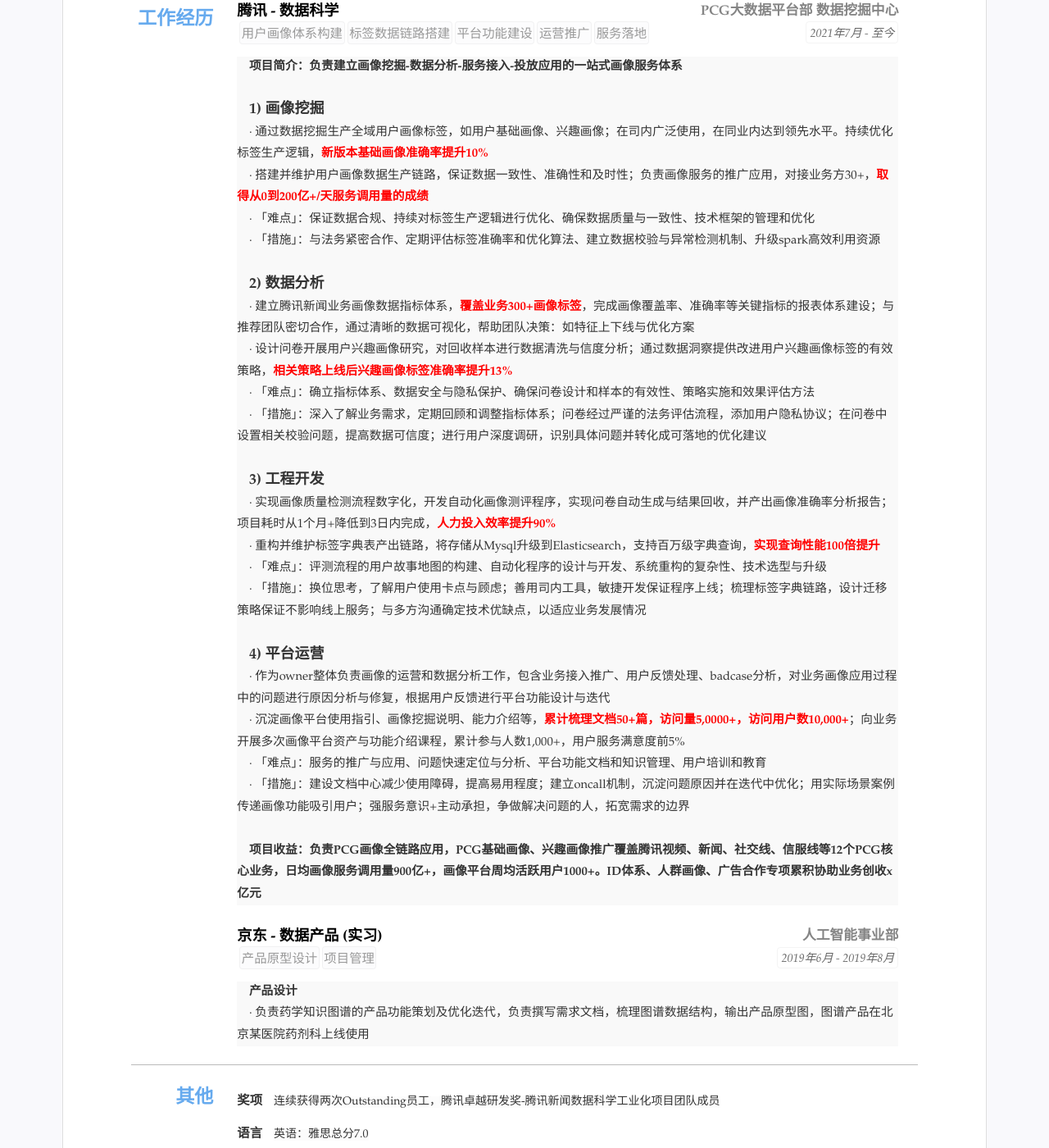
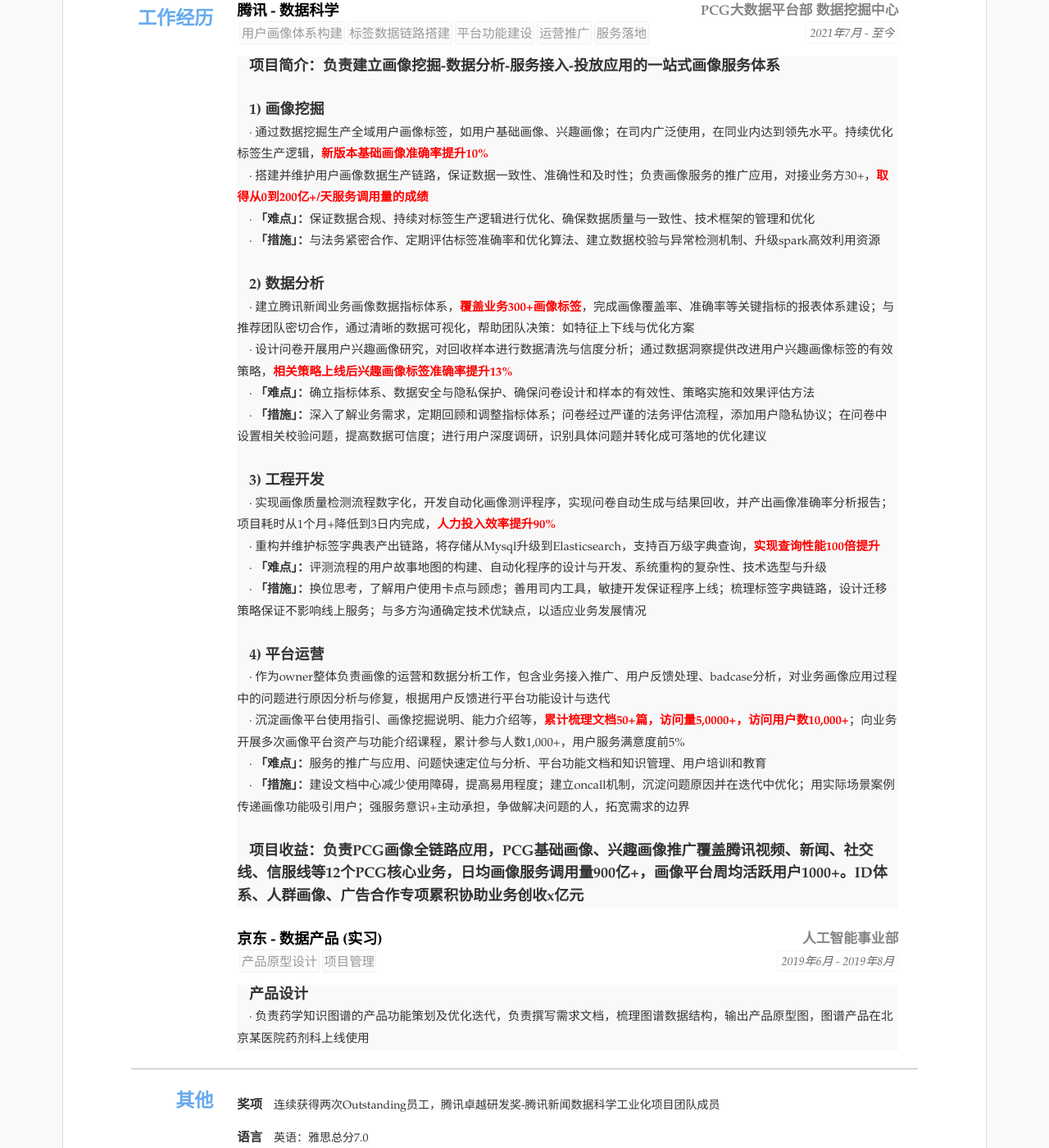
Before and after one commit to kuailexiaoshenxian/cn-wx-cv, a Jekyll site: the page built from index.html, in a window 1280 px wide and 1400 px high, scrolled down 578 px. Shown: the whole window at 82% size. Built offline with Jekyll 4.4.1, drawn with Linux system fonts in a browser that asks for light colours.

Commit message:
Update resume.yml

```diff
--- a/_data/resume.yml
+++ b/_data/resume.yml
@@ -53,8 +53,8 @@ main: #简历主要内容，
     - 大数据工具：Hadoop, Spark, Hive, Mysql, Presto, OLAP (Clickhouse, Elasticsearch)
   - title: 个人总结
 
-    detail:  1. 3年数据开发经历，针对画像场景进行数据挖掘并形成策略，持续迭代画像平台与画像数据体系，提供可靠的数据服务 <br>  &nbsp &nbsp
-             2. 工作认真负责、勇于担当、沟通和团队协作能力强；能力综合，有独立管理和运营项目的经验
+    detail:  <strong>1. 3年数据开发经历，针对画像场景进行数据挖掘并形成策略，持续迭代画像平台与画像数据体系，提供可靠的数据服务</strong> <br>  &nbsp &nbsp
+             <strong>2. 工作认真负责、勇于担当、沟通和团队协作能力强；能力综合，有独立管理和运营项目的经验 </strong>
 
              # 2年以上数据产品经理经验，具备数据平台和数据治理实践经验
              # 熟练使用sql、python，熟悉大数据技术概念如hadoop、spark、hive、flink、mq、kafka等；
@@ -97,33 +97,33 @@ main: #简历主要内容，
     # - 画像提升
     # - 实验配置
     # summary: 职务或者工作总结(自动折叠) 业务数据科学：负责新闻业务画像覆盖率、准确率提升，建立画像服务的指标监控体系 <br>  &nbsp &nbsp  平台数据开发：作为开发者完成数据平台的链路搭建和功能上线，为业务提供可靠的画像平台服务
-    detail: <strong>项目简介：负责建立画像挖掘-数据分析-服务接入-投放应用的一站式画像服务体系</strong> <br>  &nbsp &nbsp
+    detail: <font size=4><strong>项目简介：负责建立画像挖掘-数据分析-服务接入-投放应用的一站式画像服务体系</strong></font> <br>  &nbsp &nbsp
             <br>  &nbsp &nbsp
             <font size=4><strong> 1) 画像挖掘</strong></font> <br>  &nbsp &nbsp
             · 通过数据挖掘生产全域用户画像标签，如用户基础画像、兴趣画像；在司内广泛使用，在同业内达到领先水平。持续优化标签生产逻辑，<font color=#FF000><strong>新版本基础画像准确率提升10%</strong></font> <br> &nbsp &nbsp
             · 搭建并维护用户画像数据生产链路，保证数据一致性、准确性和及时性；负责画像服务的推广应用，对接业务方30+，<font color=#FF000><strong>取得从0到200亿+/天服务调用量的成绩</strong></font>  <br>  &nbsp &nbsp
-            · 「难点」：保证数据合规、持续对标签生产逻辑进行优化、确保数据质量与一致性、技术框架的管理和优化 <br>  &nbsp &nbsp
-            · 「措施」：与法务紧密合作、定期评估标签准确率和优化算法、建立数据校验与异常检测机制、升级spark高效利用资源 <br>  &nbsp &nbsp
+            · <strong>「难点」：</strong>保证数据合规、持续对标签生产逻辑进行优化、确保数据质量与一致性、技术框架的管理和优化 <br>  &nbsp &nbsp
+            · <strong>「措施」：</strong>与法务紧密合作、定期评估标签准确率和优化算法、建立数据校验与异常检测机制、升级spark高效利用资源 <br>  &nbsp &nbsp
             <br>  &nbsp &nbsp
             <font size=4><strong> 2) 数据分析</strong></font>  <br>  &nbsp &nbsp
             · 建立腾讯新闻业务画像数据指标体系，<font color=#FF000><strong>覆盖业务300+画像标签</strong></font>，完成画像覆盖率、准确率等关键指标的报表体系建设；与推荐团队密切合作，通过清晰的数据可视化，帮助团队决策：如特征上下线与优化方案 <br>  &nbsp &nbsp
             · 设计问卷开展用户兴趣画像研究，对回收样本进行数据清洗与信度分析；通过数据洞察提供改进用户兴趣画像标签的有效策略，<font color=#FF000><strong>相关策略上线后兴趣画像标签准确率提升13%</strong></font> <br>  &nbsp &nbsp
-            · 「难点」：确立指标体系、数据安全与隐私保护、确保问卷设计和样本的有效性、策略实施和效果评估方法 <br>  &nbsp &nbsp
-            · 「措施」：深入了解业务需求，定期回顾和调整指标体系；问卷经过严谨的法务评估流程，添加用户隐私协议；在问卷中设置相关校验问题，提高数据可信度；进行用户深度调研，识别具体问题并转化成可落地的优化建议 <br>  &nbsp &nbsp
+            · <strong>「难点」：</strong>确立指标体系、数据安全与隐私保护、确保问卷设计和样本的有效性、策略实施和效果评估方法 <br>  &nbsp &nbsp
+            · <strong>「措施」：</strong>深入了解业务需求，定期回顾和调整指标体系；问卷经过严谨的法务评估流程，添加用户隐私协议；在问卷中设置相关校验问题，提高数据可信度；进行用户深度调研，识别具体问题并转化成可落地的优化建议 <br>  &nbsp &nbsp
             <br>  &nbsp &nbsp
             <font size=4><strong> 3) 工程开发</strong></font>  <br>  &nbsp &nbsp
             · 实现画像质量检测流程数字化，开发自动化画像测评程序，实现问卷自动生成与结果回收，并产出画像准确率分析报告；项目耗时从1个月+降低到3日内完成，<font color=#FF000><strong>人力投入效率提升90% </strong></font> <br>  &nbsp &nbsp
             · 重构并维护标签字典表产出链路，将存储从Mysql升级到Elasticsearch，支持百万级字典查询，<font color=#FF000><strong>实现查询性能100倍提升</strong></font> <br>  &nbsp &nbsp
-            · 「难点」：评测流程的用户故事地图的构建、自动化程序的设计与开发、系统重构的复杂性、技术选型与升级 <br>  &nbsp &nbsp
-            · 「措施」：换位思考，了解用户使用卡点与顾虑；善用司内工具，敏捷开发保证程序上线；梳理标签字典链路，设计迁移策略保证不影响线上服务；与多方沟通确定技术优缺点，以适应业务发展情况 <br>  &nbsp &nbsp
+            · <strong>「难点」：</strong>评测流程的用户故事地图的构建、自动化程序的设计与开发、系统重构的复杂性、技术选型与升级 <br>  &nbsp &nbsp
+            · <strong>「措施」：</strong>换位思考，了解用户使用卡点与顾虑；善用司内工具，敏捷开发保证程序上线；梳理标签字典链路，设计迁移策略保证不影响线上服务；与多方沟通确定技术优缺点，以适应业务发展情况 <br>  &nbsp &nbsp
             <br>  &nbsp &nbsp
             <font size=4><strong> 4) 平台运营</strong></font>  <br>  &nbsp &nbsp
             · 作为owner整体负责画像的运营和数据分析工作，包含业务接入推广、用户反馈处理、badcase分析，对业务画像应用过程中的问题进行原因分析与修复，根据用户反馈进行平台功能设计与迭代 <br>  &nbsp &nbsp
             · 沉淀画像平台使用指引、画像挖掘说明、能力介绍等，<font color=#FF000><strong>累计梳理文档50+篇，访问量5,0000+，访问用户数10,000+</strong></font>；向业务开展多次画像平台资产与功能介绍课程，累计参与人数1,000+，用户服务满意度前5% <br>  &nbsp &nbsp
-            · 「难点」：服务的推广与应用、问题快速定位与分析、平台功能文档和知识管理、用户培训和教育 <br>  &nbsp &nbsp
-            · 「措施」：建设文档中心减少使用障碍，提高易用程度；建立oncall机制，沉淀问题原因并在迭代中优化；用实际场景案例传递画像功能吸引用户；强服务意识+主动承担，争做解决问题的人，拓宽需求的边界 <br>  &nbsp &nbsp
+            · <strong>「难点」：</strong>服务的推广与应用、问题快速定位与分析、平台功能文档和知识管理、用户培训和教育 <br>  &nbsp &nbsp
+            · <strong>「措施」：</strong>建设文档中心减少使用障碍，提高易用程度；建立oncall机制，沉淀问题原因并在迭代中优化；用实际场景案例传递画像功能吸引用户；强服务意识+主动承担，争做解决问题的人，拓宽需求的边界 <br>  &nbsp &nbsp
             <br>  &nbsp &nbsp
-            <strong>项目收益：负责PCG画像全链路应用，PCG基础画像、兴趣画像推广覆盖腾讯视频、新闻、社交线、信服线等12个PCG核心业务，日均画像服务调用量900亿+，画像平台周均活跃用户1000+。ID体系、人群画像、广告合作专项累积协助业务创收x亿元 </strong>
+            <font size=4><strong>项目收益：负责PCG画像全链路应用，PCG基础画像、兴趣画像推广覆盖腾讯视频、新闻、社交线、信服线等12个PCG核心业务，日均画像服务调用量900亿+，画像平台周均活跃用户1000+。ID体系、人群画像、广告合作专项累积协助业务创收x亿元 </strong></font>
 
   - title: 京东 - 数据产品 (实习)
     sub:  人工智能事业部
@@ -133,7 +133,7 @@ main: #简历主要内容，
     # - 数据可视化
     - 项目管理
     # summary: 职务或者工作总结(自动折叠)
-    detail: <strong>产品设计</strong> <br>  &nbsp &nbsp
+    detail: <font size=4><strong>产品设计</strong></font> <br>  &nbsp &nbsp
            · 负责药学知识图谱的产品功能策划及优化迭代，负责撰写需求文档，梳理图谱数据结构，输出产品原型图，图谱产品在北京某医院药剂科上线使用
 
   # - title: 晨星资讯 - 数据分析 (实习)
```
